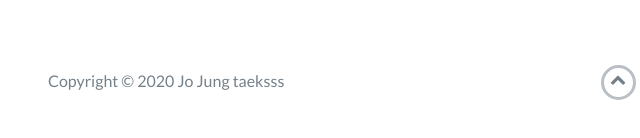
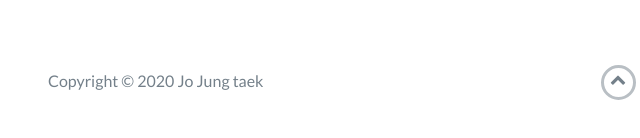
Before and after one commit to jjtMonster/jjtMonster.github.io, a website: page index.html in a window 1280 px wide. Shown: the part 3830-3968 px from the top of the page, 22-662 px from the left. Drawn offline with nearby package versions, Linux system fonts and the light colour scheme.

Commit message:
portfolio

```diff
--- a/index.html
+++ b/index.html
@@ -222,7 +222,7 @@
             <div class="row">
                 <div class="col-sm-5 copyright">
                     <p>
-                        Copyright &copy; 2020 Jo Jung taeksss
+                        Copyright &copy; 2020 Jo Jung taek
                     </p>
                 </div>
                 <div class="col-sm-2 top">
```
